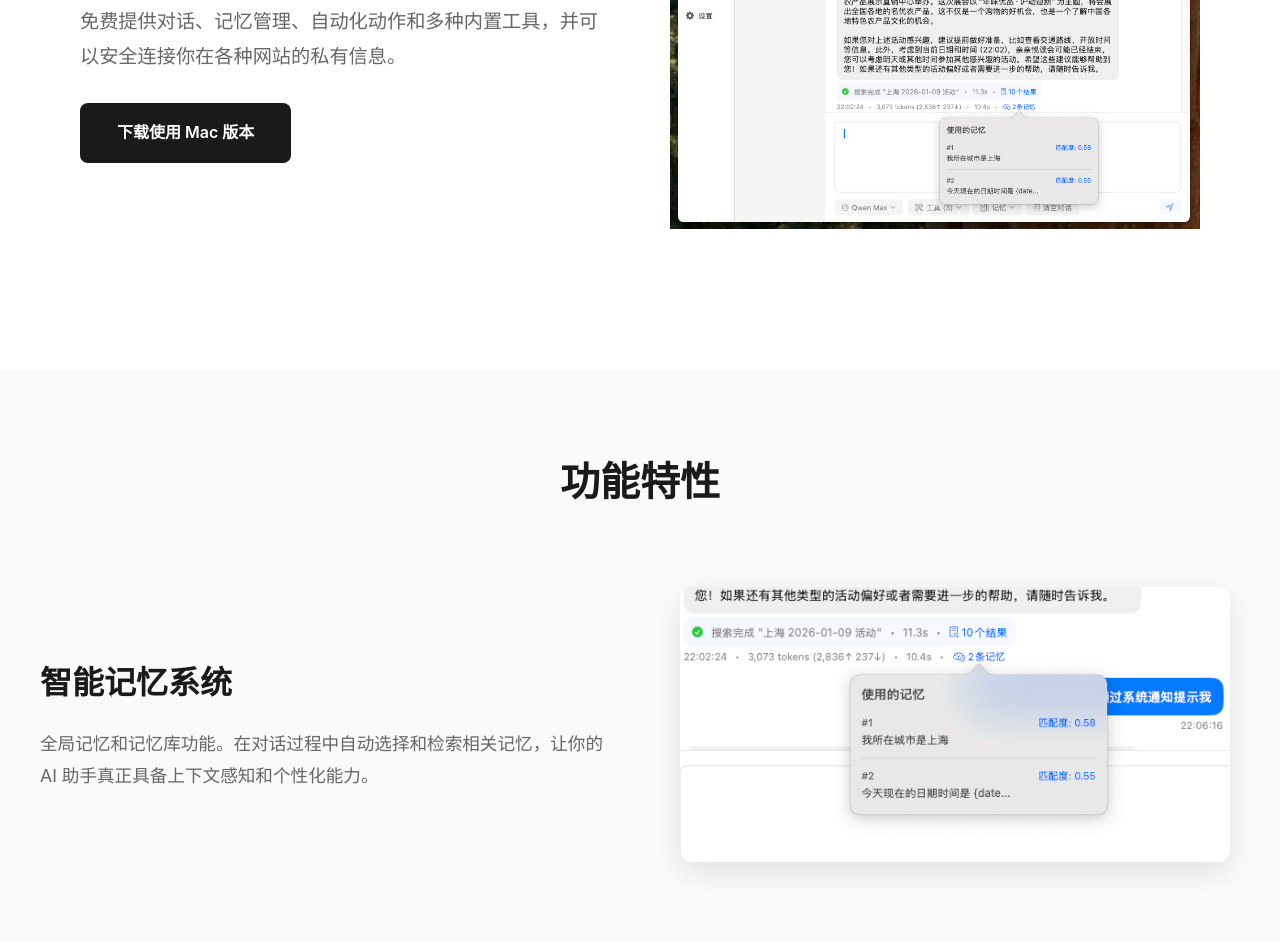
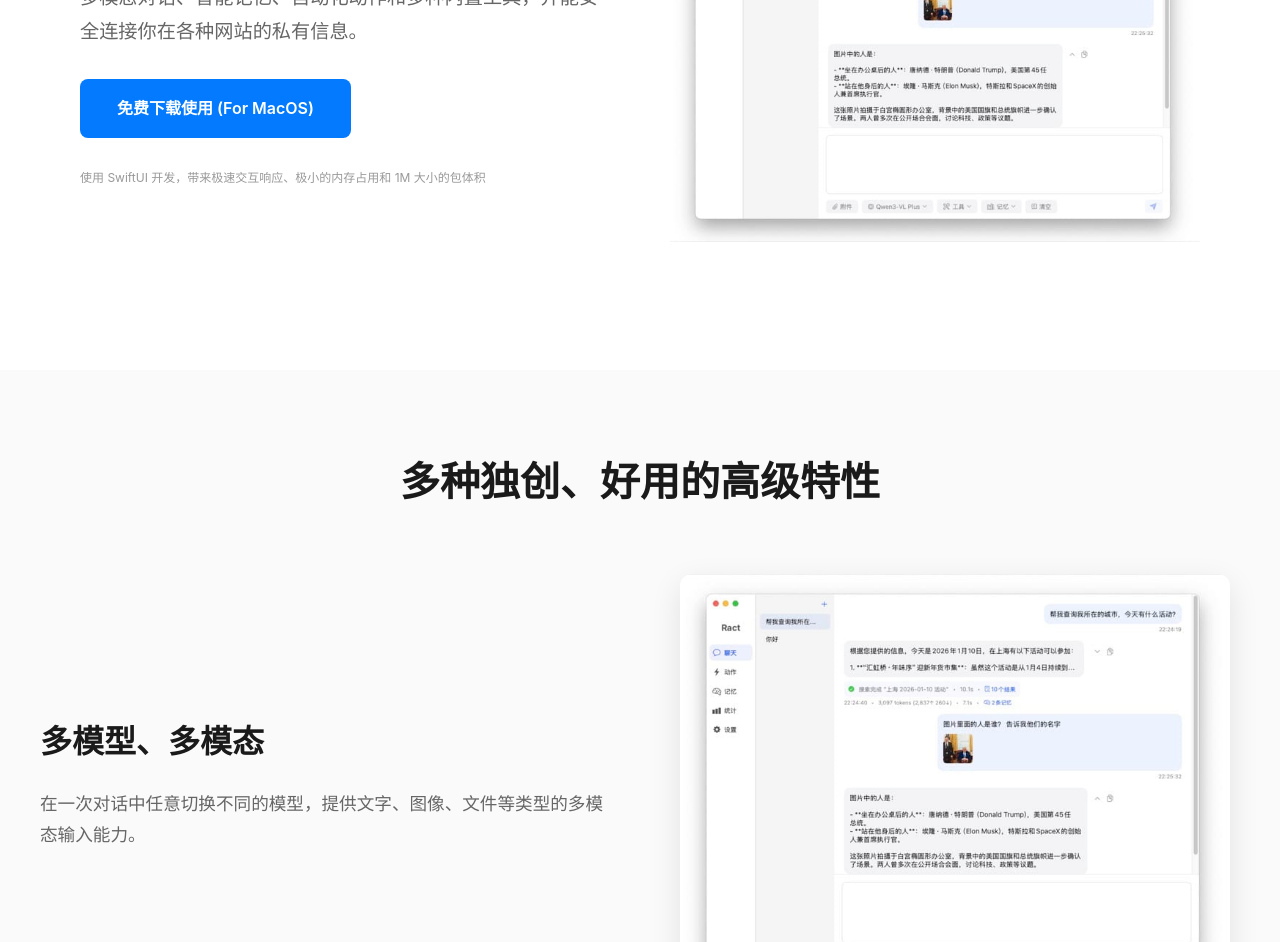
Before and after one commit to echosoar/ractai, a plain HTML site: page index.html in a window 1280 px wide. Shown: the part 350-1292 px from the top of the page. Drawn offline with Linux system fonts and the light colour scheme.

Commit message:
fix: home page

```diff
--- a/index.html
+++ b/index.html
@@ -106,6 +106,12 @@
             line-height: 1.2;
         }
 
+        .hero-content  .more-desc {
+            font-size: 12px;
+            color: #999;
+            margin-top: 30px;
+        }
+
         .hero-content p {
             font-size: 1.2rem;
             color: #666;
@@ -152,12 +158,12 @@
         }
 
         .btn-primary {
-            background: #1a1a1a;
+            background: #037aff;
             color: #ffffff;
         }
 
         .btn-primary:hover {
-            background: #333;
+            background: #147ffa;
             transform: translateY(-2px);
             box-shadow: 0 8px 20px rgba(0, 0, 0, 0.15);
         }
@@ -352,6 +358,7 @@
             .hero-visual {
                 min-height: 300px;
             }
+
             .feature-visual {
                 max-width: 100%;
                 height: auto;
@@ -455,17 +462,18 @@
             </h1>
             <p>
                 <span class="lang-en">Multi-model AI chat with smart memory, automation tools, and seamless integration. Your personal AI workspace that remembers and evolves.</span>
-                <span class="lang-zh">免费提供对话、记忆管理、自动化动作和多种内置工具，并可以安全连接你在各种网站的私有信息。</span>
+                <span class="lang-zh">多模态对话、智能记忆、自动化动作和多种内置工具，并能安全连接你在各种网站的私有信息。</span>
             </p>
             <div class="hero-buttons">
                 <a href="https://github.com/echosoar/ractai/releases" class="btn btn-primary" target="_blank">
                     <span class="lang-en">Download Now</span>
-                    <span class="lang-zh">下载使用 Mac 版本</span>
+                    <span class="lang-zh">免费下载使用 (For MacOS)</span>
                 </a>
             </div>
+            <div class="more-desc">使用 SwiftUI 开发，带来极速交互响应、极小的内存占用和 1M 大小的包体积</div>
         </div>
         <div class="hero-visual">
-            <img src="./static/main.png" />
+            <img class="main-img" src="./static/main.jpg" />
         </div>
     </section>
 
@@ -473,17 +481,35 @@
     <section class="features" id="features">
         <h2 class="section-title">
             <span class="lang-en">Powerful Features</span>
-            <span class="lang-zh">功能特性</span>
+            <span class="lang-zh">多种独创、好用的高级特性</span>
         </h2>
+
+
+
+         <div class="feature-item">
+            <div class="feature-content">
+                <h3>
+                    <span class="lang-en"></span>
+                    <span class="lang-zh">多模型、多模态</span>
+                </h3>
+                <p>
+                    <span class="lang-en">Global memory and memory bank functionality. Automatically selects and retrieves relevant memories during conversations, making your AI assistant truly context-aware and personalized.</span>
+                    <span class="lang-zh">在一次对话中任意切换不同的模型，提供文字、图像、文件等类型的多模态输入能力。</span>
+                </p>
+            </div>
+            <div class="feature-visual">
+                <img src="./static/main.jpg" />
+            </div>
+        </div>
         <div class="feature-item">
             <div class="feature-content">
                 <h3>
                     <span class="lang-en">Smart Memory System</span>
-                    <span class="lang-zh">智能记忆系统</span>
+                    <span class="lang-zh">记忆系统</span>
                 </h3>
                 <p>
                     <span class="lang-en">Global memory and memory bank functionality. Automatically selects and retrieves relevant memories during conversations, making your AI assistant truly context-aware and personalized.</span>
-                    <span class="lang-zh">全局记忆和记忆库功能。在对话过程中自动选择和检索相关记忆，让你的 AI 助手真正具备上下文感知和个性化能力。</span>
+                    <span class="lang-zh">在对话过程中 Ract 会自动选择和检索全局记忆和记忆库，为你的问题关联最匹配的记忆，让 AI 成为懂你的私人助手。</span>
                 </p>
             </div>
             <div class="feature-visual">
```
Also changed, not shown: static/main.jpg (added), static/main.png (deleted).
